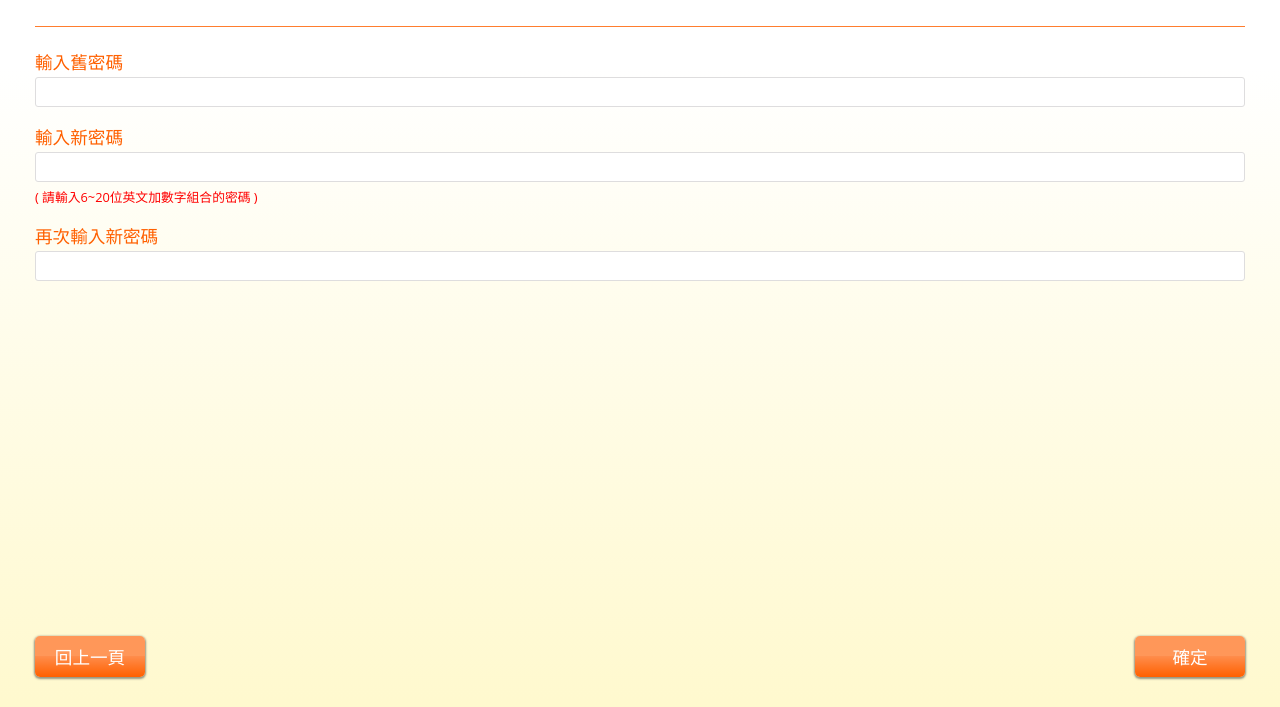
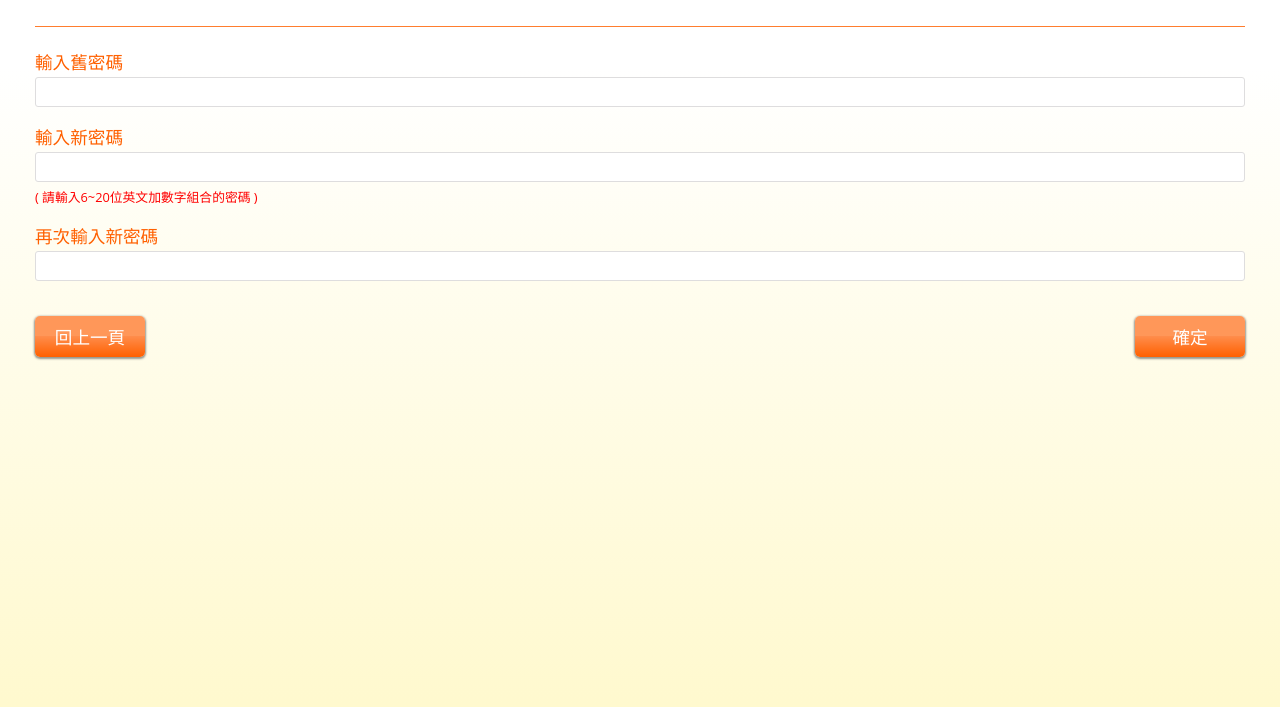
Before and after one commit to SaSaChu/bao_tv, a plain HTML site: page fix_pw.html in a window 1280 px wide. Shown: the part 93-800 px from the top of the page. Drawn offline with Linux system fonts and the light colour scheme.

Commit message:
修改按鈕

```diff
--- a/fix_pw.html
+++ b/fix_pw.html
@@ -63,7 +63,7 @@
         </div>
       </div>
 
-      <div class='cent_boxs fix_box'>
+      <div class='cent_boxs'>
         <div class='cent_box mb30'>
           <a href='setting.html' class='btn_l'>回上一頁</a>
           <button class='ok_box btn_r'>確定</button>
```
Also changed, not shown: mix_member.html (+1 -1 lines).
